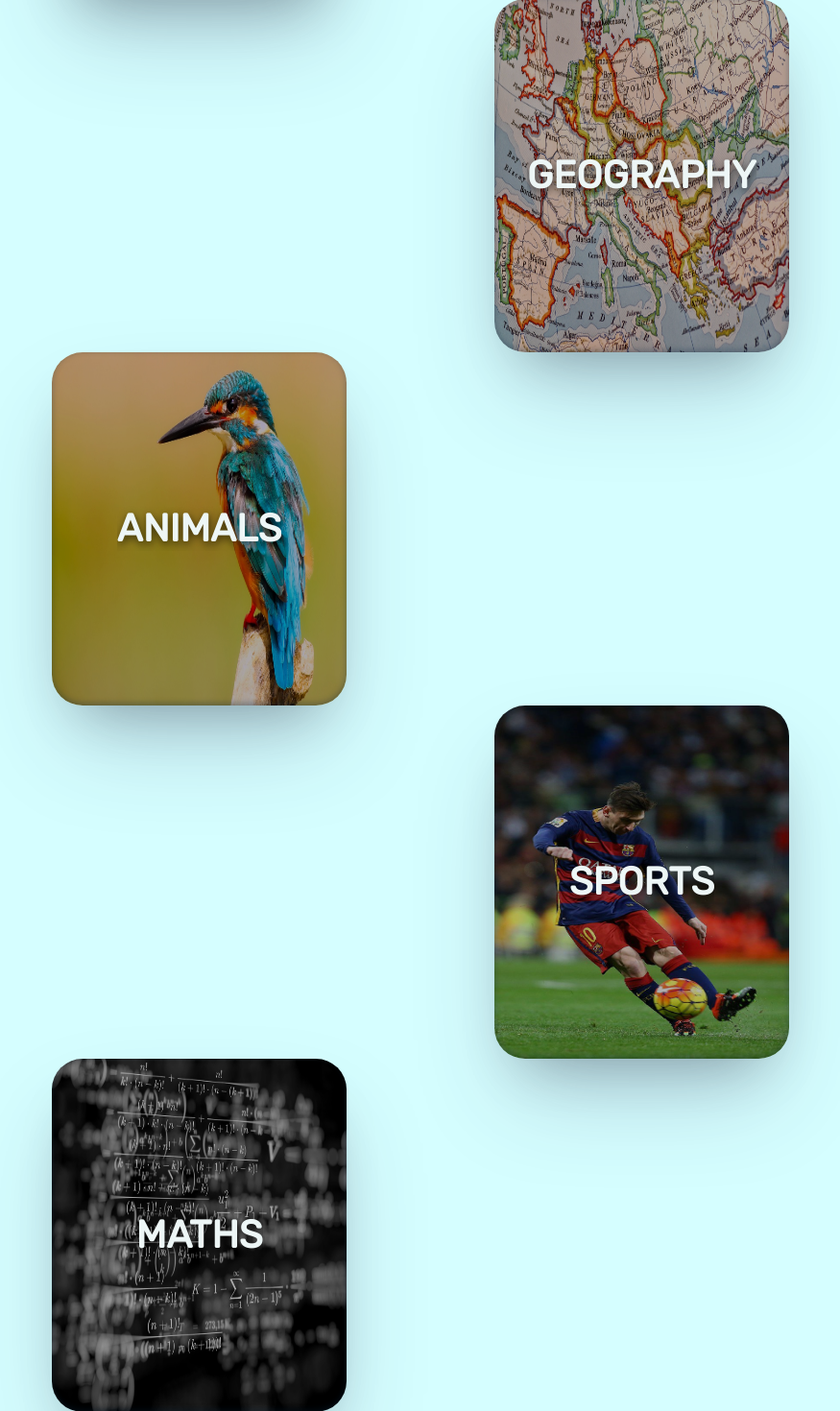
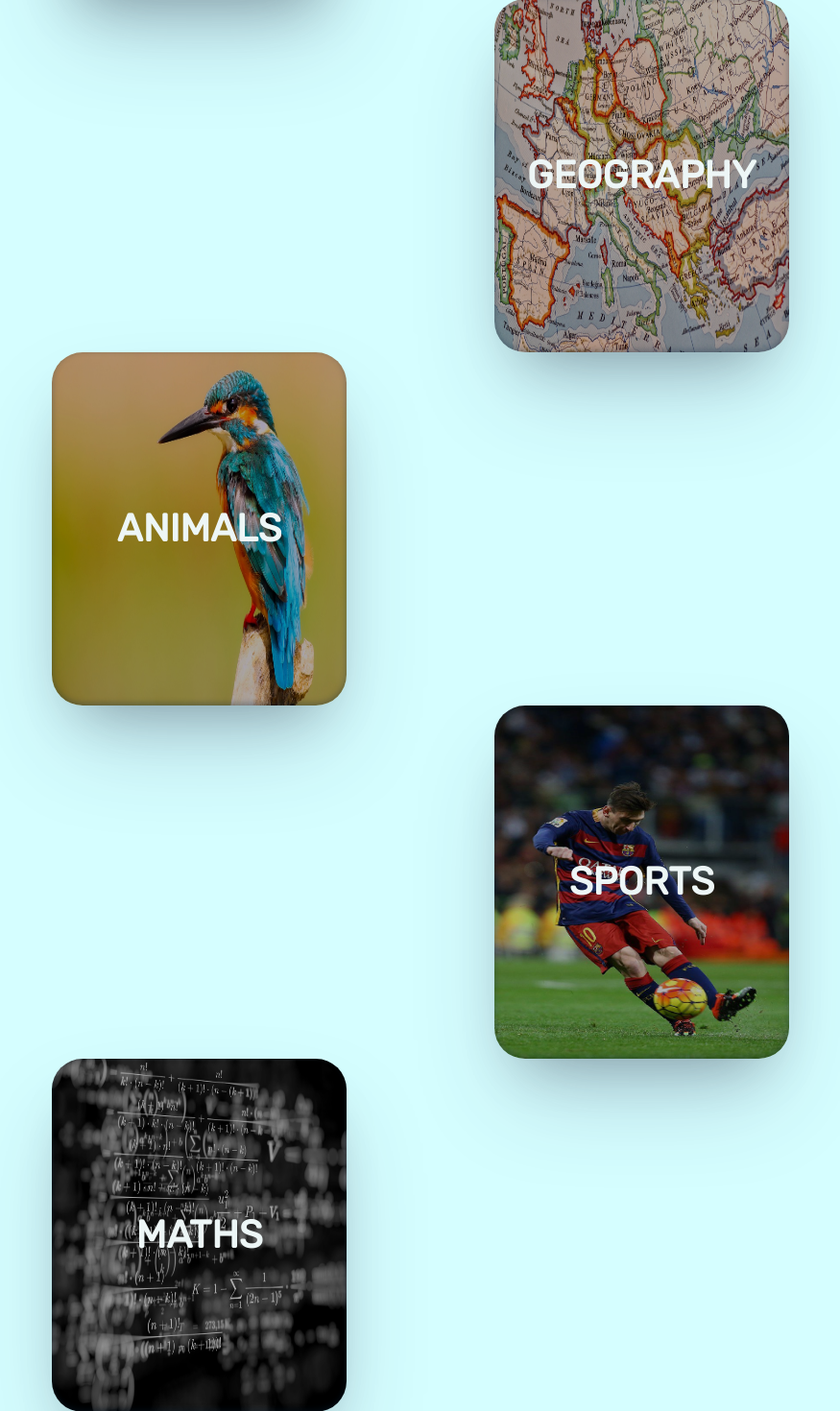
Before and after one commit to bmcs3/quiz-game, a Flask app: page / in a window 1280 px wide. Shown: the part 627-2097 px from the top of the page at 96% size, without its empty margins (202-1077 px from the left). Run offline with Flask 3, Linux system fonts and the light colour scheme; some libraries are stand-ins or nearby versions.

Commit message:
Updated styles.css

```diff
--- a/static/css/styles.css
+++ b/static/css/styles.css
@@ -200,7 +200,6 @@ img{padding: 1em;}
 
 
 .topic2 {
-    text-shadow: 1px 3px 9px rgba(0,0,0,0.6);
     font-weight: bold;
     cursor: pointer;
 	background-image:
@@ -221,7 +220,6 @@ img{padding: 1em;}
 }
 
 .topic3 {
-    text-shadow: 1px 3px 9px rgba(0,0,0,0.6);
     font-weight: bold;
     cursor: pointer;
 	background-image:
@@ -242,7 +240,6 @@ img{padding: 1em;}
 }
 
 .topic4 {
-    text-shadow: 1px 3px 9px rgba(0,0,0,0.6);
     font-weight: bold;
     cursor: pointer;
 	background-image:
@@ -263,7 +260,6 @@ img{padding: 1em;}
 }
 
 .topic5 {
-    text-shadow: 1px 3px 9px rgba(0,0,0,0.6);
     font-weight: bold;
     cursor: pointer;
 	background-image:
```
